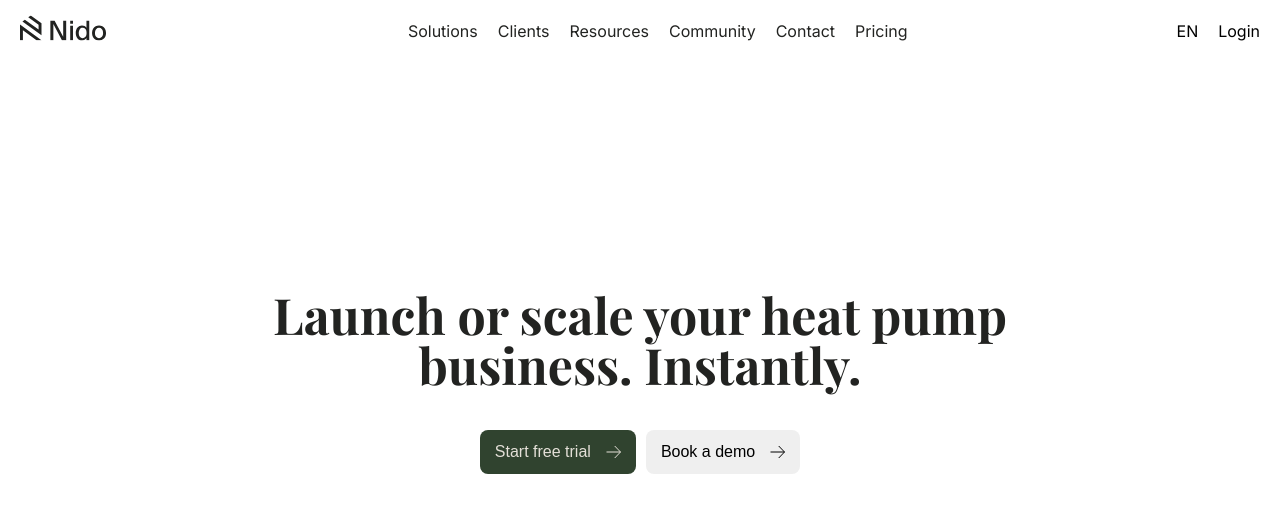
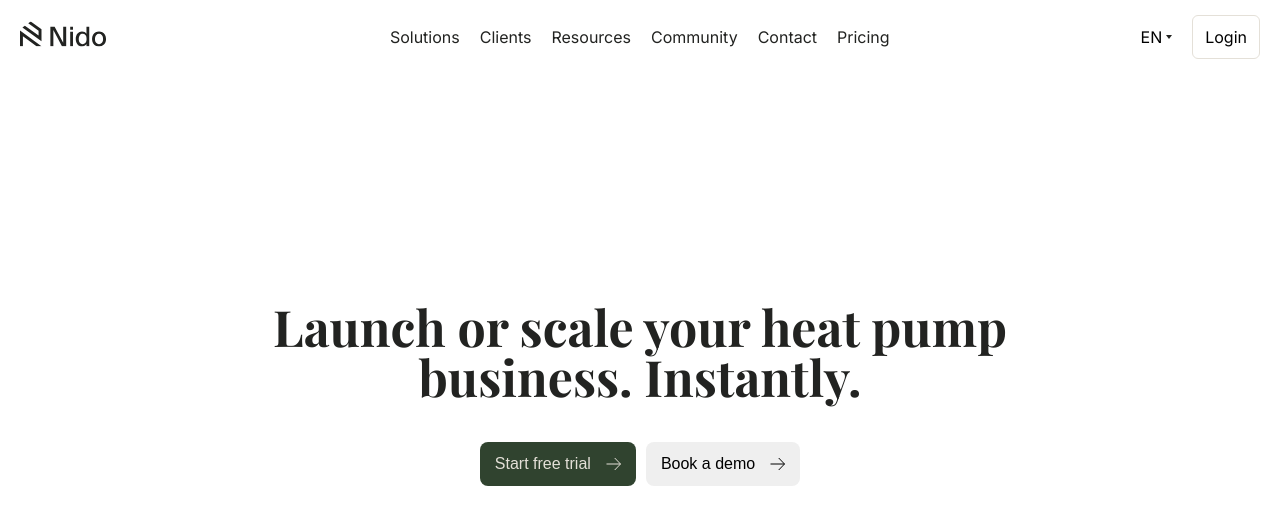
Before and after one commit to nonowelle/nido-redesign, a Vue app: page / in a window 1280 px wide. Shown: the top 524 px of the page. Built offline with nearby package versions, Linux system fonts and the light colour scheme.

Commit message:
styles menu items

```diff
--- a/src/components/Navigation.vue
+++ b/src/components/Navigation.vue
@@ -61,8 +61,19 @@
     </div>
 
     <div class="option-menu-items">
-      <div class="lang option-menu-item">EN</div>
-      <div class="login option-menu-item">Login</div>
+      <a href="" class="lang option-menu-item">
+        EN
+        <svg
+          width="6"
+          height="4"
+          viewBox="0 0 6 4"
+          fill="none"
+          xmlns="http://www.w3.org/2000/svg"
+        >
+          <path d="M0 0H6L3 4L0 0Z" fill="#222321" />
+        </svg>
+      </a>
+      <a href="" class="login option-menu-item">Login</a>
     </div>
   </nav>
 </template>
@@ -95,8 +106,26 @@ nav {
 }
 .option-menu-item {
   margin-right: 20px;
+  text-decoration: none;
+  &:active,
+  &:visited {
+    color: var(--BlackGrifith);
+  }
   &:last-of-type {
     margin-right: 0;
   }
 }
+.lang {
+  @include flex-center;
+  svg {
+    margin-left: 4px;
+  }
+}
+
+.login {
+  @include button-base;
+  border: 1px solid var(--Bezh);
+  padding: 10px 12px;
+  border-radius: 6px;
+}
 </style>
```
